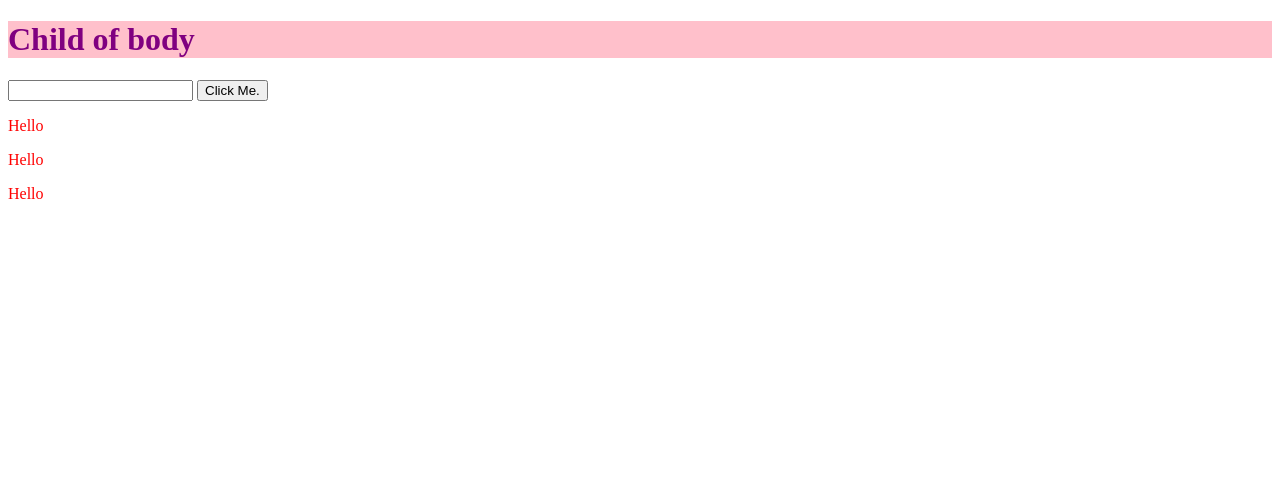
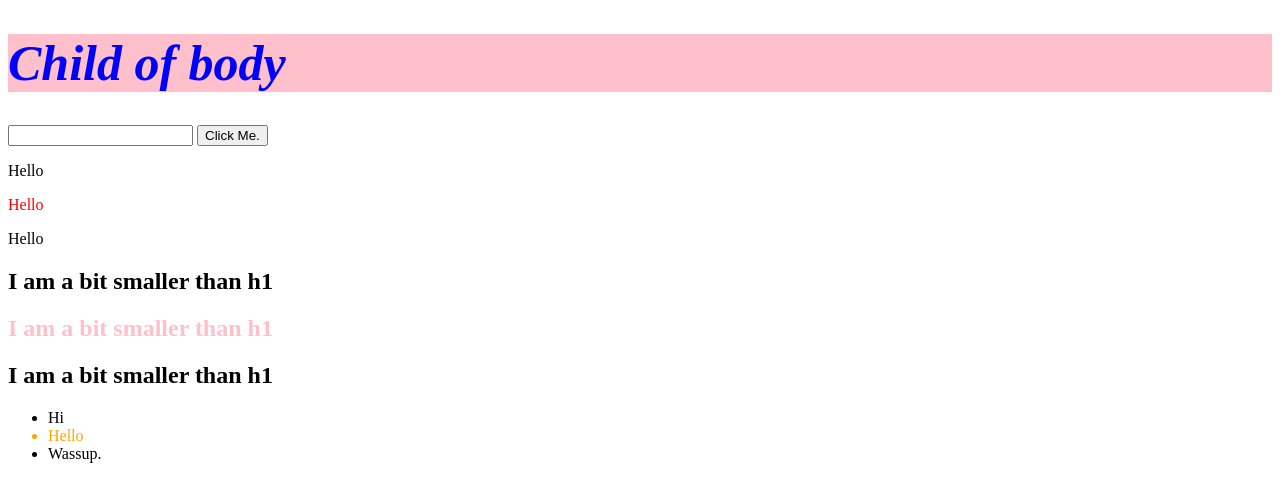
Before and after one commit to calalty/MasterCourse, a plain HTML site: page Week 2/DOM/index.html in a window 1280 px wide. Drawn offline with Linux system fonts and the light colour scheme.

Commit message:
added to DOM files; for loops, functions etc.

```diff
--- a/Week 2/DOM/index.html
+++ b/Week 2/DOM/index.html
@@ -15,6 +15,14 @@
     <p>Hello</p>
     <p>Hello</p>
     <p>Hello</p>
+    <h2 class="smallerHeading">I am a bit smaller than h1</h2>
+    <h2 class="smallerHeading">I am a bit smaller than h1</h2>
+    <h2 class="smallerHeading">I am a bit smaller than h1</h2>
+    <ul>
+        <li>Hi</li>
+        <li>Hello</li>
+        <li>Wassup.</li>
+        </ul>
     <script src="index.js"></script>
 </body>
 
--- a/Week 2/DOM/index.js
+++ b/Week 2/DOM/index.js
@@ -1,35 +1,59 @@
-// alert("Did this work?")
 
 // can manipulate elements and then change the display
 // can be done with JS aswell as CSS
 
-document.getElementById("heading").style.color = "purple"
-document.getElementById("heading").style.backgroundColor = "pink"
+// style a single variable with multiple attributes,
+// ie color,
+// size, etc
 
-const myFirstHeading = document.getElementById("heading")
 const button = document.getElementById("button")
 const input = document.getElementById("input")
-const paragraphs = document.getElementsByTagName("p")
 
 // For loops allow to go through text more quickly
 
+const paragraphs = document.getElementsByTagName("p")
 for (i = 0; i < 3; i++) {
-paragraphs[i].style.color = "red"
+paragraphs[1].style.color = "red"
 }
 
-// Allows the click of your mouse to chnage colour
+// Allows the click of your mouse to change colour
+const myFirstHeading = document.getElementById("heading")
+myFirstHeading.addEventListener("click", () => {
+    myFirstHeading.style.color = "purple"
+})
 
-myFirstHeading.addEventListener("click", () => {
-    myFirstHeading.style.color = "blue"
-})
+myFirstHeading.style.color = "blue"
+myFirstHeading.style.backgroundColor = "pink"
+myFirstHeading.style.fontSize = "50px"
+myFirstHeading.style.fontStyle = "italic"
 
 // Adds button element
 
 button.addEventListener("click", () => {
     // myFirstHeading.style.color = "yellow"
     myFirstHeading.style.color = input.value // input color into button element and it changes
+    myFirstHeading.style.fontSize = input.value // inputs font size into button element
+    // user has to input a number then 'px' after
 })
 
+// Targets all small headings (h2)
+
+const smallerHeading = document.getElementsByClassName("smallerHeading")
+for (i = 0; i < smallerHeading.length; i++) {
+    smallerHeading[1].style.color = "pink"
+}
+
+// .querySelectorAll selects all "li"
+
+const list = document.querySelectorAll("li");
+for (i = 0; i < list.length; i++) {
+    list[1].style.color = "orange"
+}
+
+// in a function,
+// style a single variable with multiple attributes,
+// ie color,
+// size, etc
 
 /**
  * three variables have been created
```
